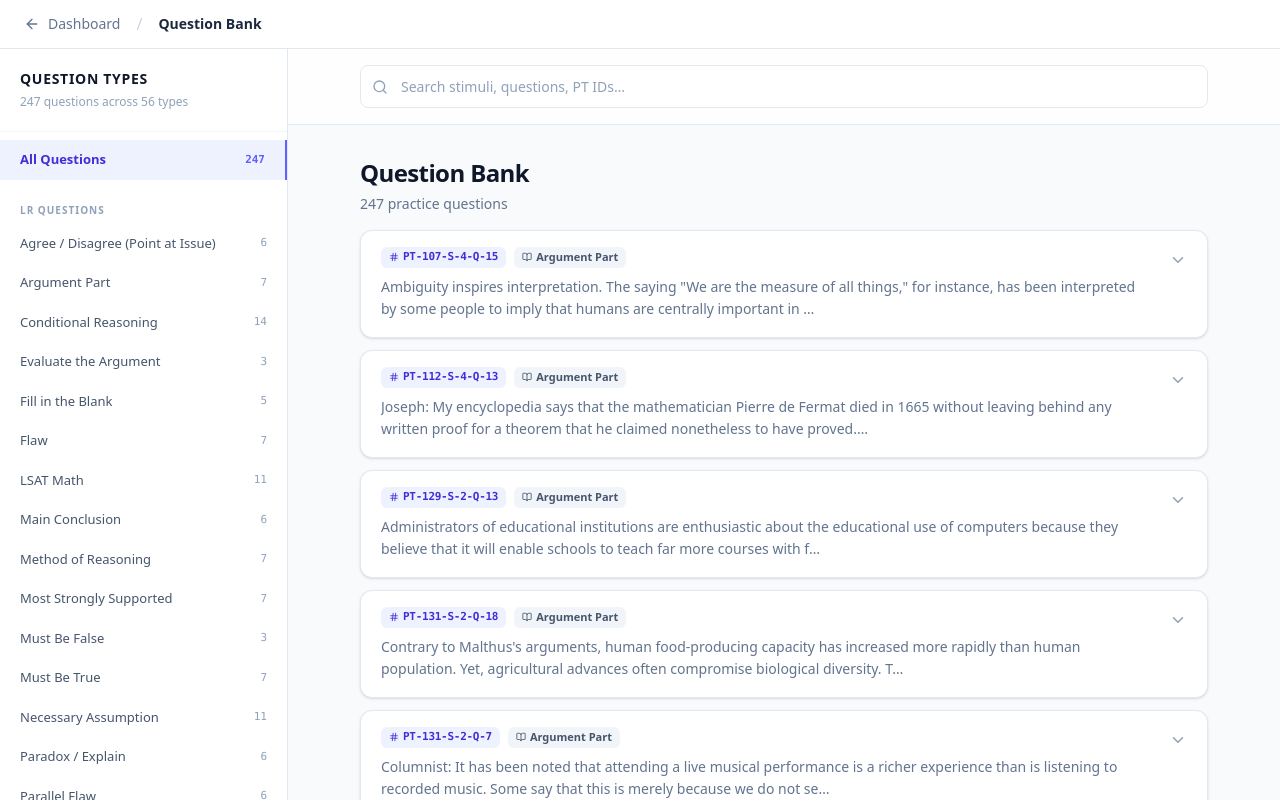
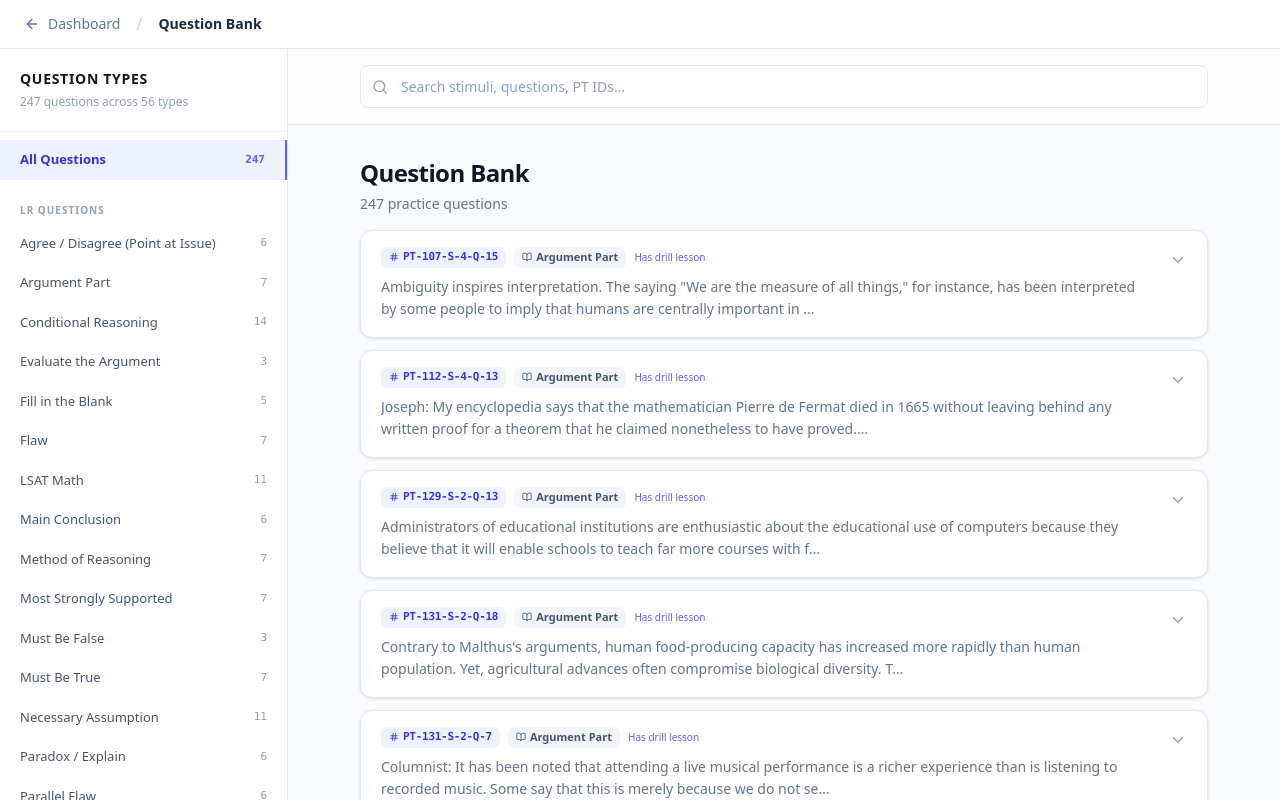
Before and after one commit to Aerophage1771/LSAT-Mastery-Course, a React (Vite) app: page /question-bank in a window 1280 px wide. Shown: the top 800 px of the page. Built offline with nearby package versions, Linux system fonts and the light colour scheme.

Commit message:
Fix cross-reference lookup: use q.ptId instead of q.id
q.id is 'qb-123' (sequential counter), q.ptId is the PT identifier
that matches the drillCrossReferences keys.

Co-authored-by: Aerophage1771 <Aerophage1771@users.noreply.github.com>

```diff
--- a/components/QuestionBank.tsx
+++ b/components/QuestionBank.tsx
@@ -326,7 +326,7 @@ const QuestionCardItem: React.FC<{
                 RC
               </span>
             )}
-            {drillCrossReferences[q.id] && (
+            {drillCrossReferences[q.ptId] && (
               <span className="text-[10px] text-indigo-500 font-medium">Has drill lesson</span>
             )}
           </div>
@@ -343,15 +343,15 @@ const QuestionCardItem: React.FC<{
 
       {isExpanded && (
         <div className="border-t border-slate-100">
-          {drillCrossReferences[q.id] && (
+          {drillCrossReferences[q.ptId] && (
             <div className="px-5 py-2.5 bg-indigo-50/50 border-b border-indigo-100 flex items-center gap-2">
               <Link
-                to={`/module/${drillCrossReferences[q.id].moduleId}/lesson/${drillCrossReferences[q.id].lessonId}`}
+                to={`/module/${drillCrossReferences[q.ptId].moduleId}/lesson/${drillCrossReferences[q.ptId].lessonId}`}
                 className="inline-flex items-center gap-1.5 px-2.5 py-1 rounded-full text-xs font-medium bg-indigo-50 text-indigo-700 hover:bg-indigo-100 transition-colors border border-indigo-200"
                 onClick={(e) => e.stopPropagation()}
               >
                 <BookOpen size={12} />
-                <span>Module {drillCrossReferences[q.id].moduleId}: {drillCrossReferences[q.id].lessonTitle}</span>
+                <span>Module {drillCrossReferences[q.ptId].moduleId}: {drillCrossReferences[q.ptId].lessonTitle}</span>
               </Link>
             </div>
           )}
```
